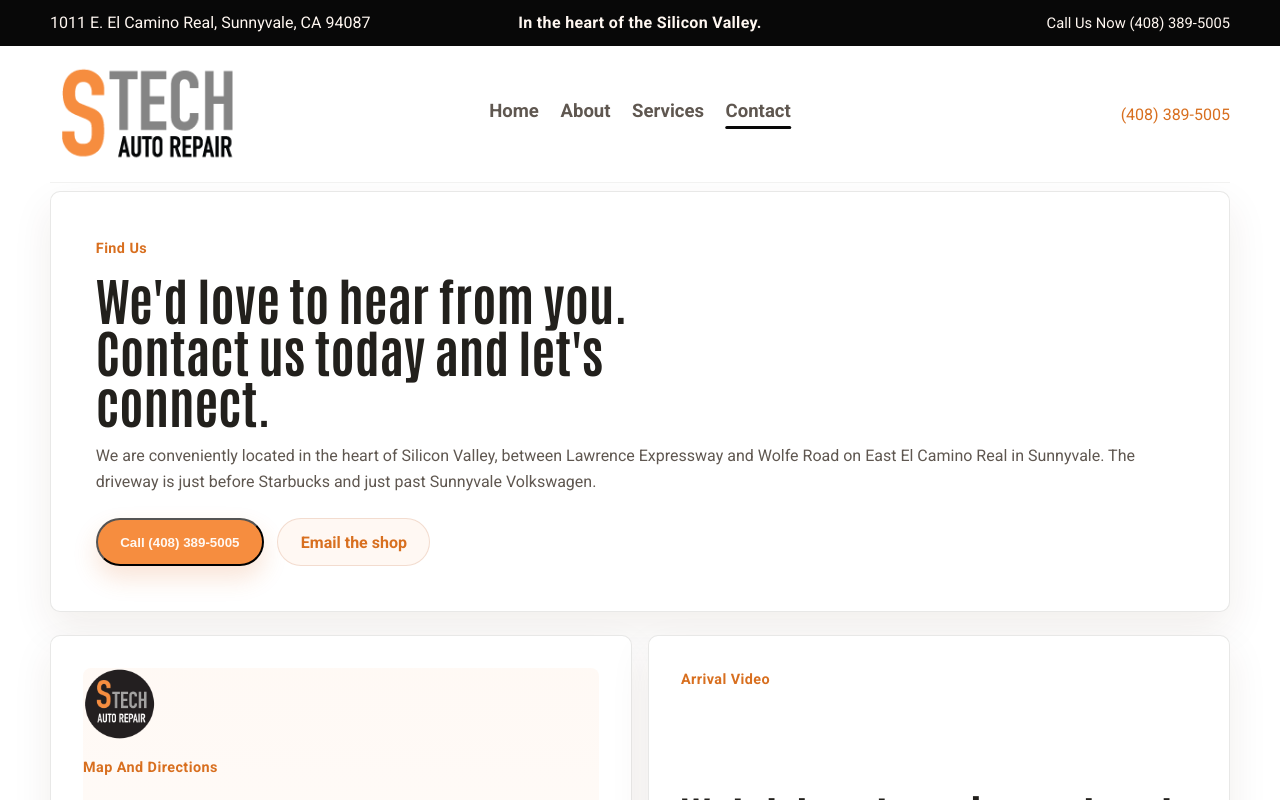
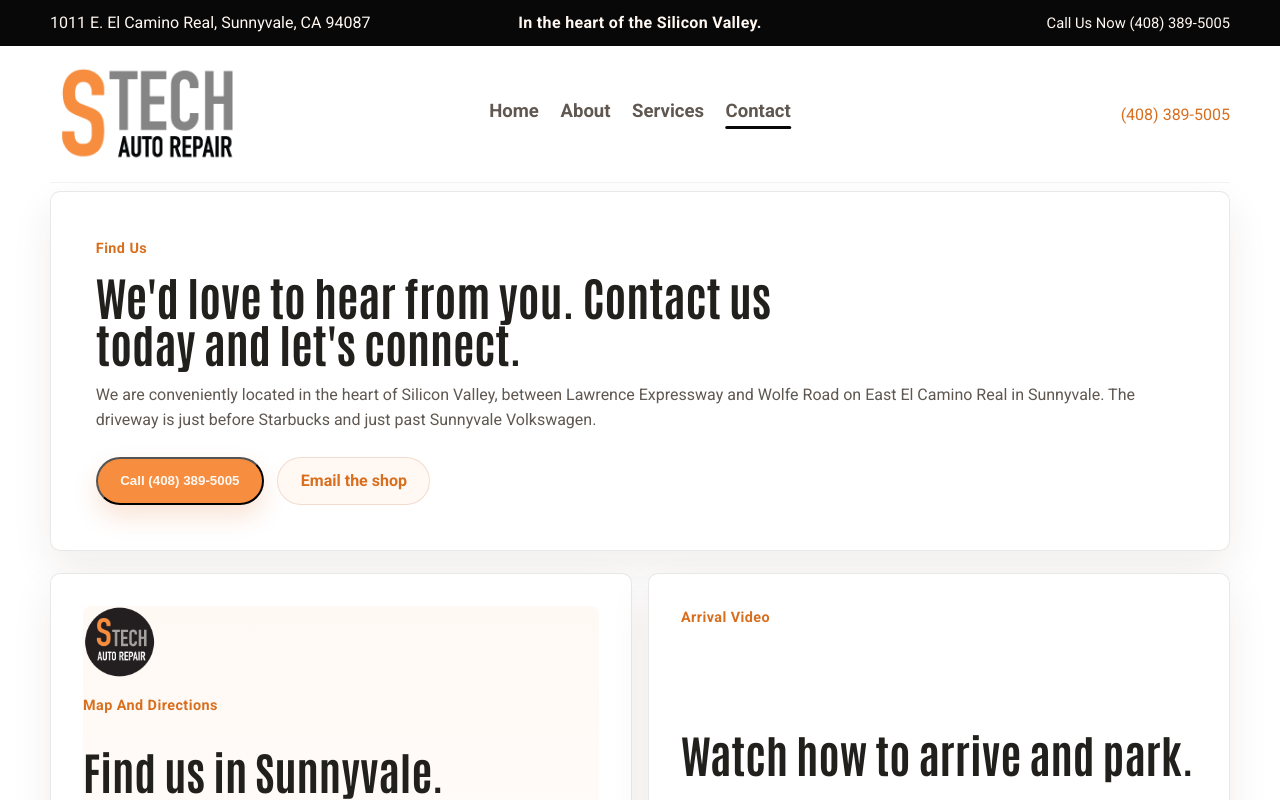
Before and after one commit to DietmarSZ/stechherman, a Next.js app: page /contact in a window 1280 px wide. Shown: the top 800 px of the page. Built offline with nearby package versions, Linux system fonts and the light colour scheme.

Commit message:
Adjust contact heading wrap

```diff
--- a/src/app/globals.css
+++ b/src/app/globals.css
@@ -630,8 +630,8 @@
 }
 
 .contact-hero-title {
-  max-width: 26ch;
-  font-size: clamp(2.4rem, 4vw, 3.6rem);
+  max-width: 34ch;
+  font-size: clamp(2.2rem, 3.6vw, 3.35rem);
   line-height: 1;
 }
 
```
